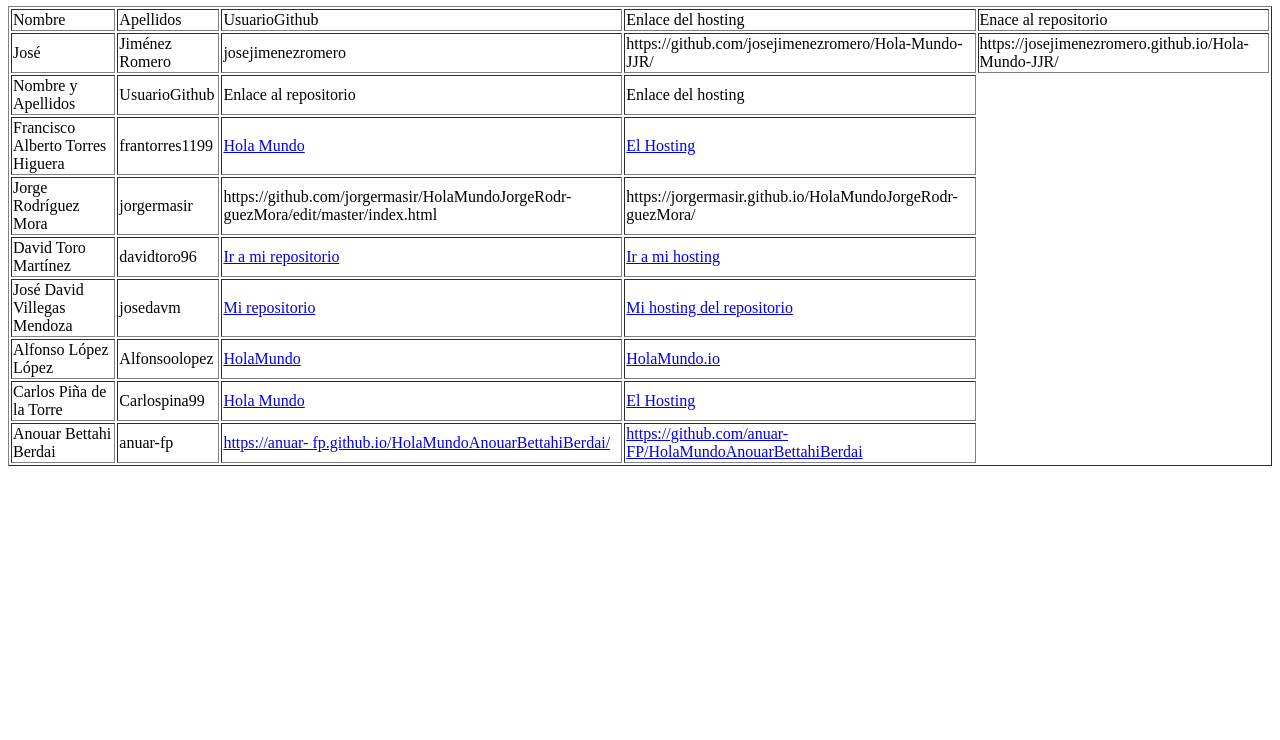
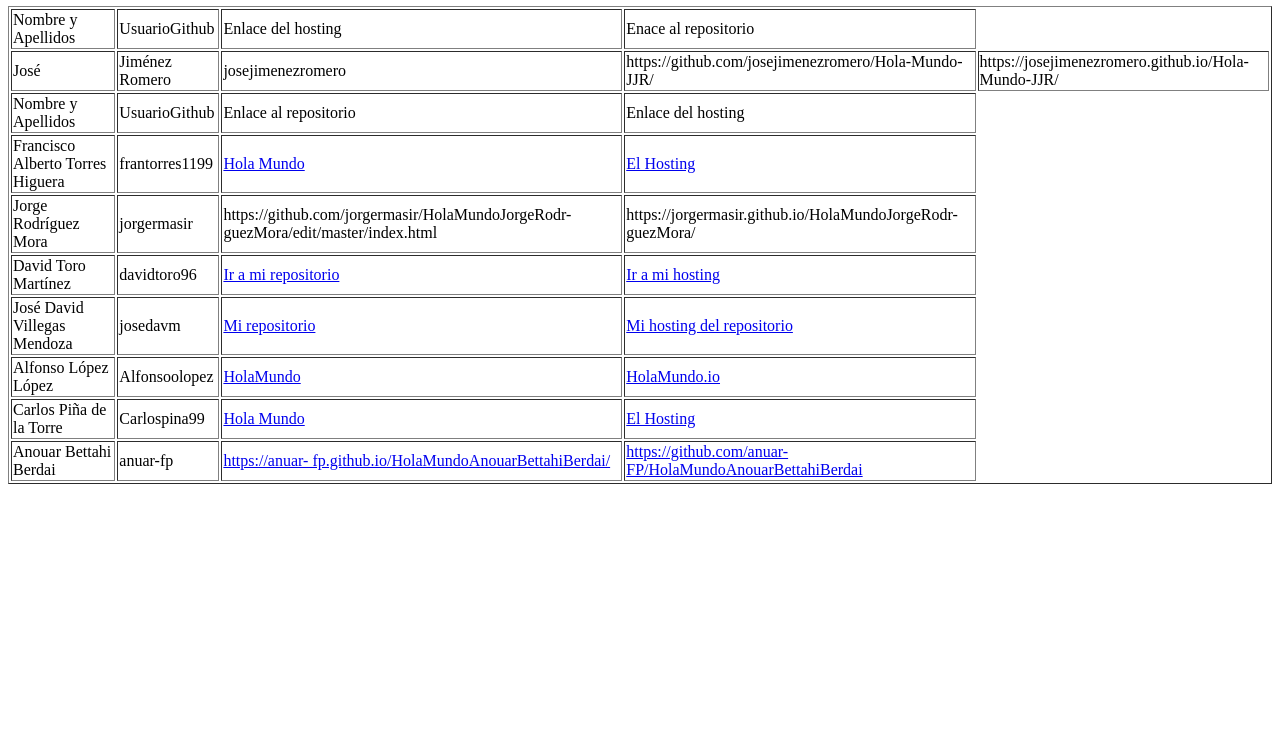
Before and after one commit to josejimenezromero/Hola-Mundo-JJR, a plain HTML site: page index.html in a window 1280 px wide. Shown: the part 60-800 px from the top of the page. Drawn offline with Linux system fonts and the light colour scheme.

Commit message:
Update index.html

```diff
--- a/index.html
+++ b/index.html
@@ -11,8 +11,7 @@
   <table border="1px">
 
   <tr>
-    <td>Nombre</td>
-    <td>Apellidos</td>
+    <td>Nombre y Apellidos</td>
     <td>UsuarioGithub</td>
     <td>Enlace del hosting</td>
     <td>Enace al repositorio</td>
```
